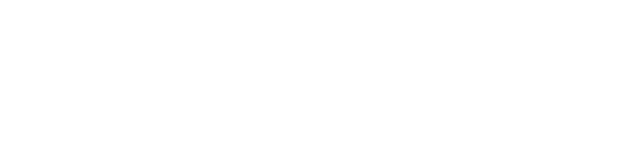
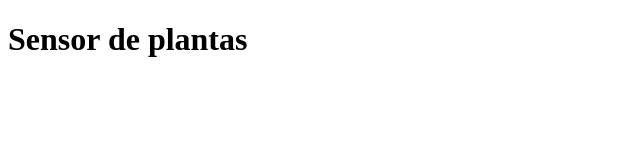
Before and after one commit to DaniIvanike/Agrinho, a plain HTML site: page index.html in a window 1280 px wide. Shown: the whole page, without its empty margins (0-640 px from the left). Drawn offline with Linux system fonts and the light colour scheme.

Commit message:
tútulo h1

```diff
--- a/index.html
+++ b/index.html
@@ -6,6 +6,7 @@
     <title>Sensores Agro</title>
     <link rel="stylesheet" href="style.css">
 </head>
+<h1>Sensor de plantas</h1>
 <body>
 
 </body>
```
